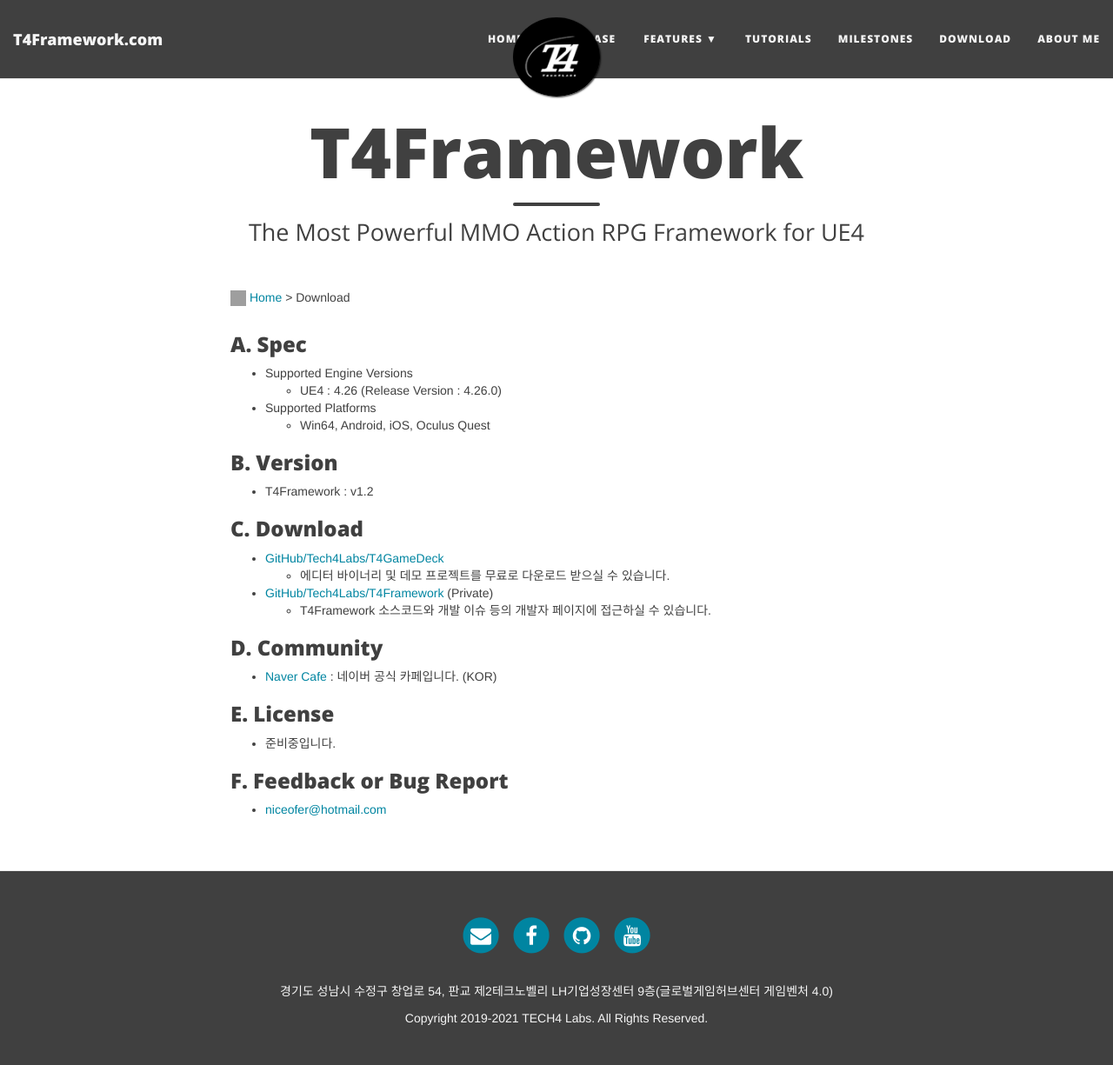
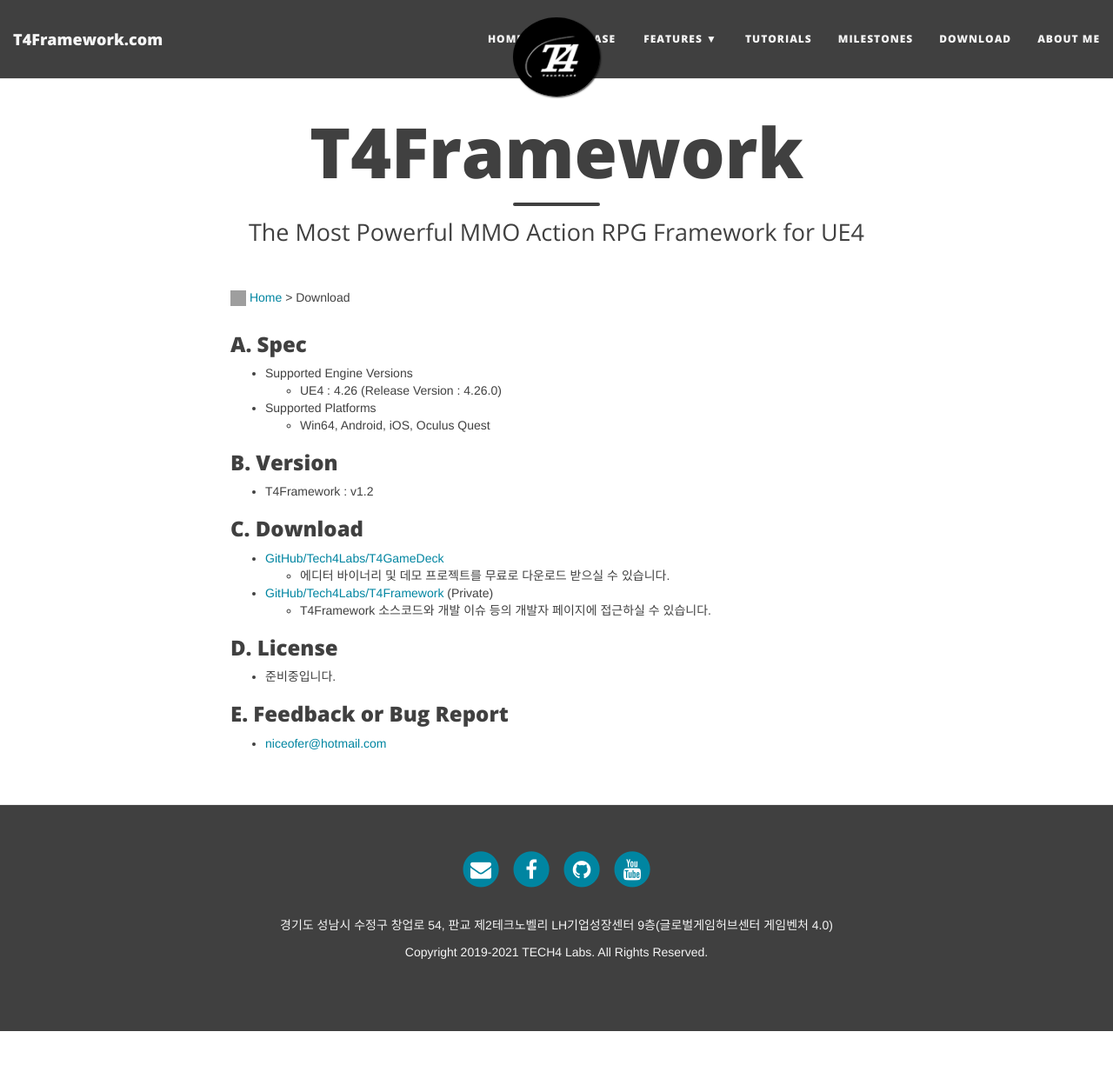
Before and after one commit to T4Framework/T4Framework_WebSite, a Jekyll site: the page built from docs/T4Framework_Download.md, in a window 1280 px wide and 1262 px high. Shown: the top 1225 px of the window at 87% size. Built offline with Jekyll 4.4.1, drawn with Linux system fonts in a browser that asks for light colours; nearby versions of some CDN libraries; grey boxes are pictures that could not be loaded.

Commit message:
Update T4Framework_Download.md

```diff
--- a/docs/T4Framework_Download.md
+++ b/docs/T4Framework_Download.md
@@ -23,14 +23,10 @@
 - [GitHub/Tech4Labs/T4Framework](https://github.com/Tech4Labs/T4Framework) (Private)
   - T4Framework 소스코드와 개발 이슈 등의 개발자 페이지에 접근하실 수 있습니다.
 
-### D. Community
-
-- [Naver Cafe](https://cafe.naver.com/t4framework) : 네이버 공식 카페입니다. (KOR)
-
-### E. License
+### D. License
 
 - 준비중입니다.
 
-### F. Feedback or Bug Report
+### E. Feedback or Bug Report
 
 - <niceofer@hotmail.com>
```
